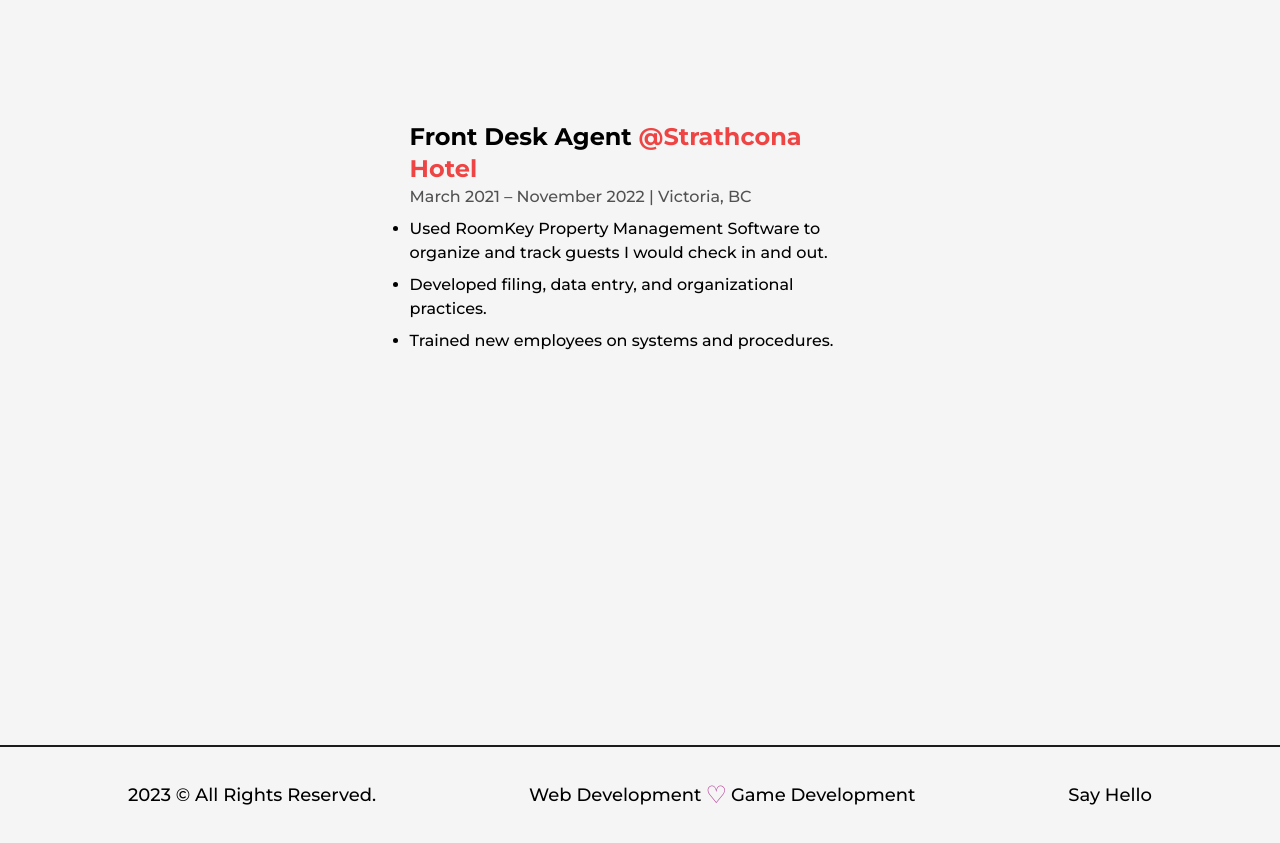
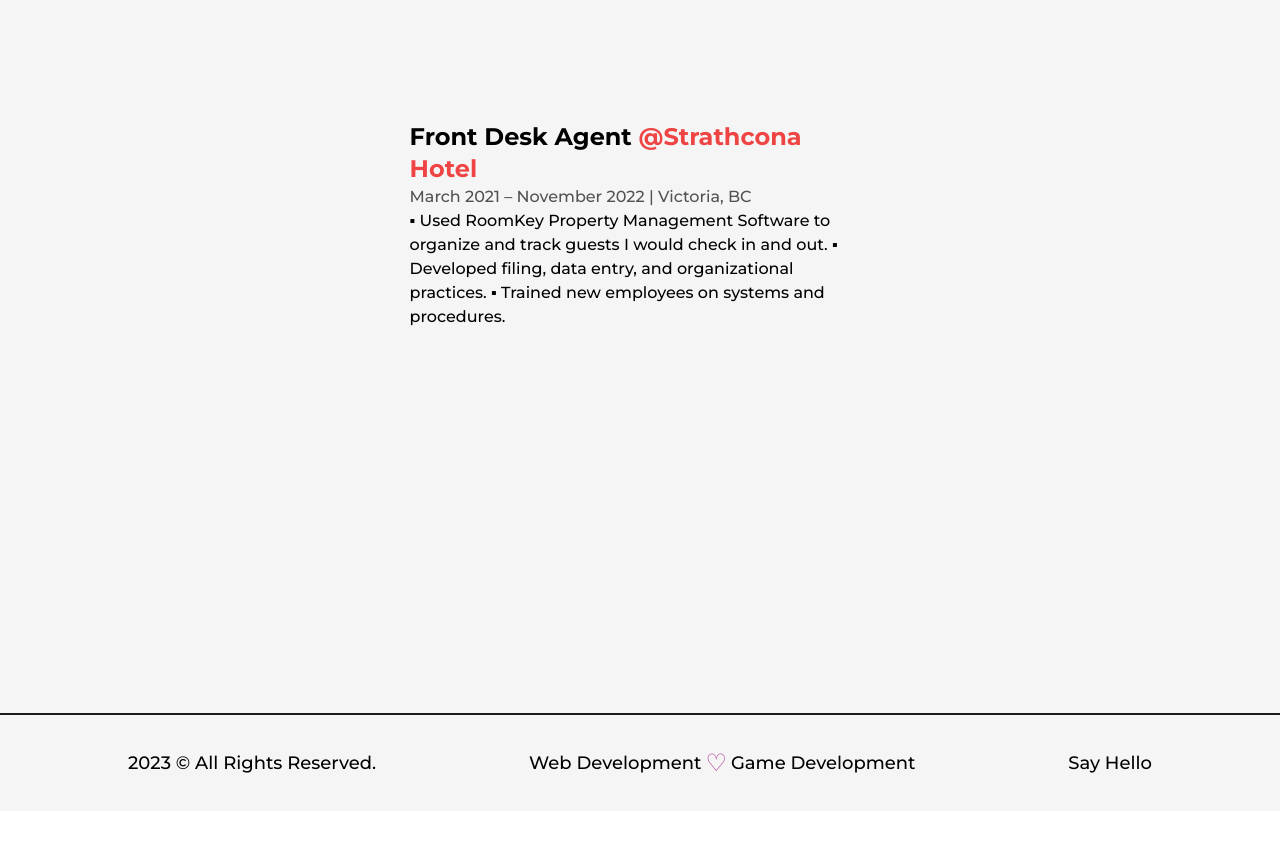
Before and after one commit to osbrown1/My-Portfolio, a Next.js app: page /about in a window 1280 px wide. Shown: the part 2493-3336 px from the top of the page. After the commit the page ends 3304 px from the top, so only its background shows below. Built offline with nearby package versions, Linux system fonts and the light colour scheme.

Commit message:
debugging setting up a line to be adjacent to my work details without it ruining the bulleted structure

```diff
--- a/src/components/Experience.js
+++ b/src/components/Experience.js
@@ -31,23 +31,20 @@
       </h2>
 
       <div className='w-[75%] mx-auto relative'>
-        <ol className="list-disc my-2">
-          <Details
-            position="Front Desk Agent" company="Strathcona Hotel"
-            companyLink="https://strathconahotel.com"
-            time="March 2021 – November 2022" address="Victoria, BC"
-            work={<>
-              <li className="my-2">Used RoomKey Property Management Software to organize and track guests I would check in and out.</li>
-              <li className="my-2">Developed filing, data entry, and organizational practices.</li>
-              <li className="my-2">Trained new employees on systems and procedures.</li>
-            </>}
-          />
-        </ol>
+        <ul>
+        <Details
+        position="Front Desk Agent" company="Strathcona Hotel"
+        companyLink="https://strathconahotel.com"
+        time="March 2021 – November 2022" address="Victoria, BC"
+        work="▪ Used RoomKey Property Management Software to organize and track guests I would check in and out.
+              ▪ Developed filing, data entry, and organizational practices.
+              ▪ Trained new employees on systems and procedures."
+        />
+        </ul>
       </div>
     </div>
-  );
-};
 
-
+  )
+}
 
 export default Experience
```
